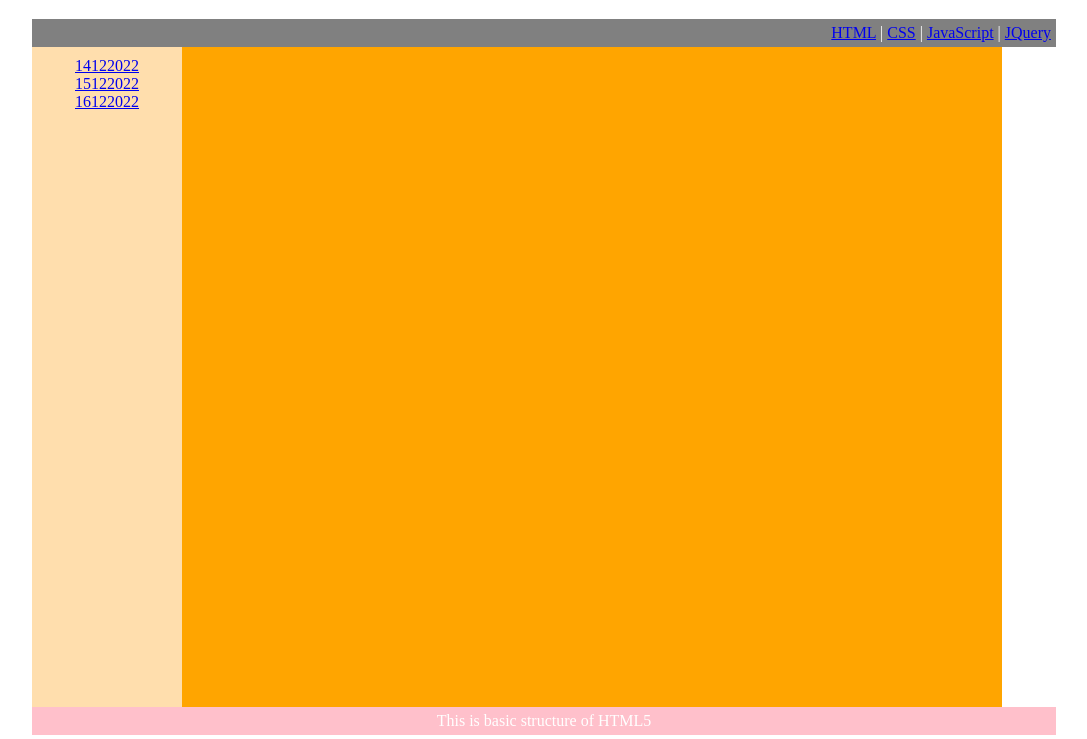
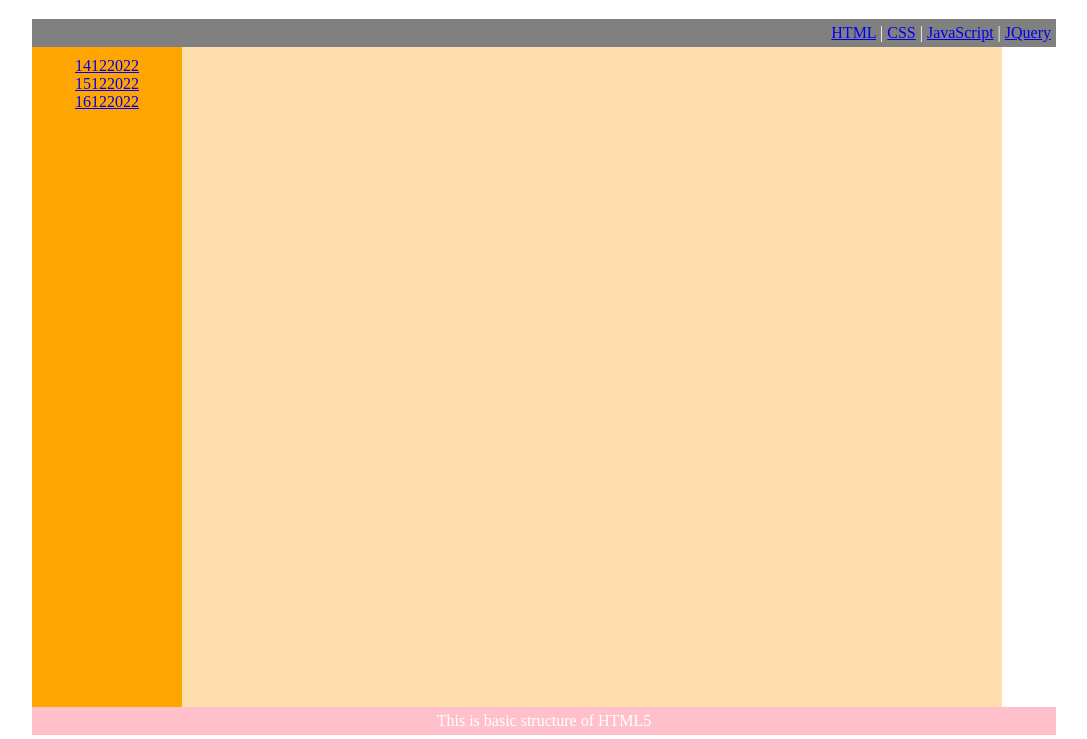
Before and after one commit to chanshukwong/chanshukwong.github.io, a plain HTML site: page index.html in a window 1280 px wide. Shown: the part 61-800 px from the top of the page, without its empty margins (96-1183 px from the left). Drawn offline with Linux system fonts and the light colour scheme.

Commit message:
Update MyStyleSheet.css

```diff
--- a/MyStyleSheet.css
+++ b/MyStyleSheet.css
@@ -9,7 +9,7 @@
 	text-align: right;
 }
 #aside {
-	background-color: NavajoWhite;
+	background-color: Orange;
 	width: 130px;
 	height:640px;
 	text-align: center;
@@ -18,7 +18,7 @@
 	float:left;
 }
 #section {
-	background-color: orange;
+	background-color: NavajoWhite;
 	width: 800px;
 	height: 640px;
 	text-align: center;
```
